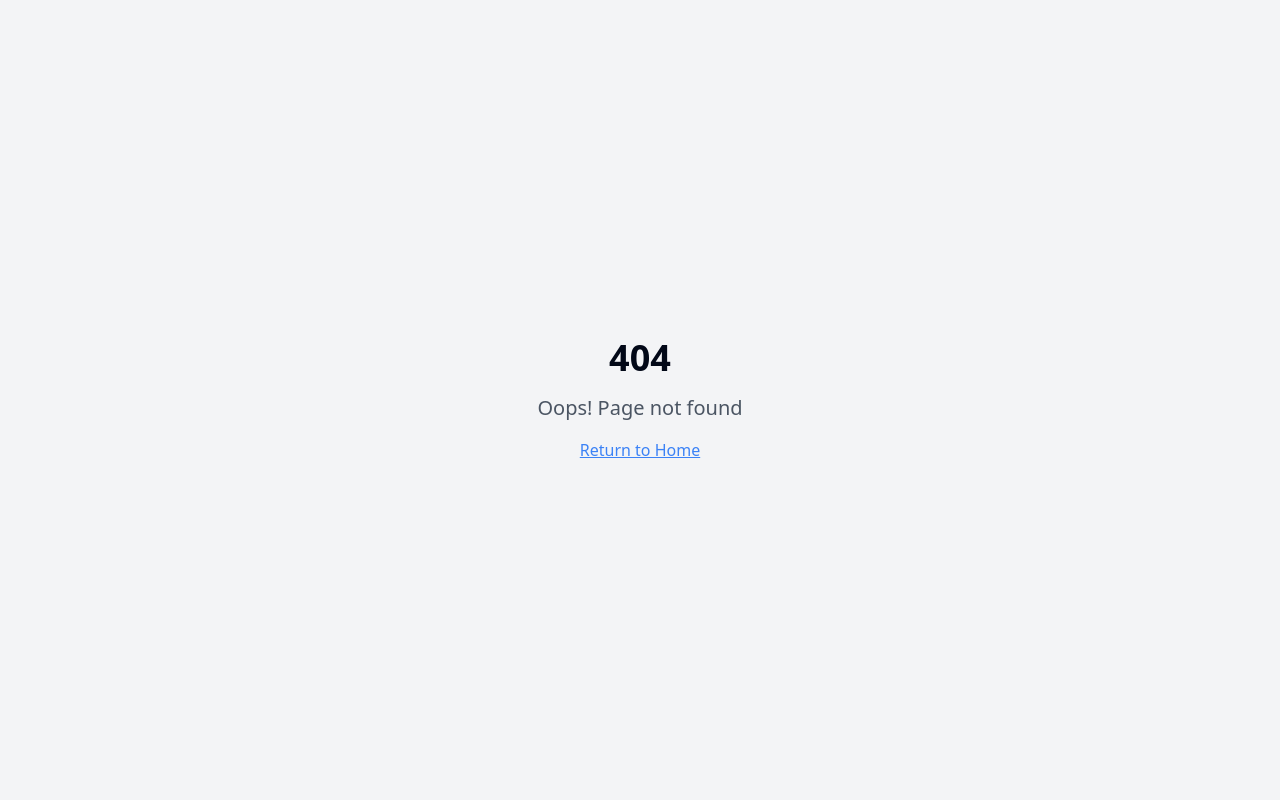
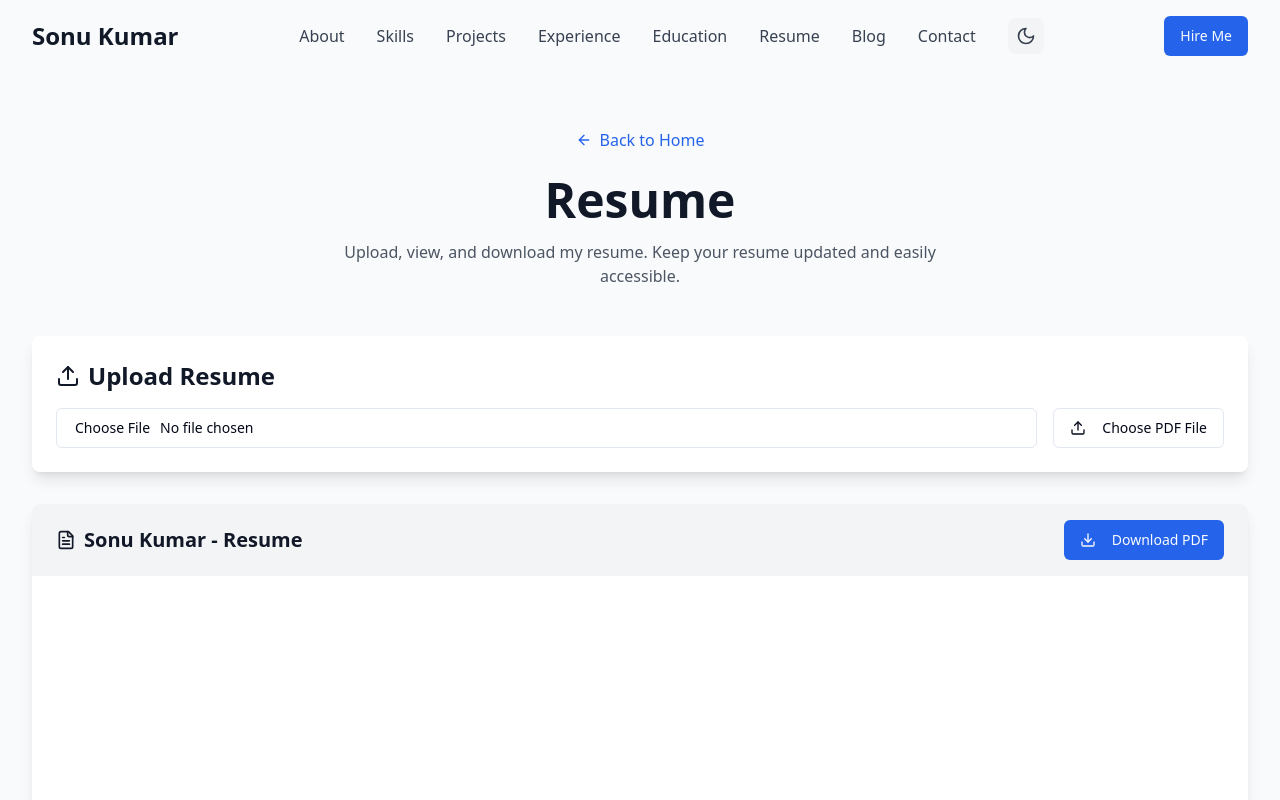
Before and after one commit to sonukg/compose-screen-showcase, a React (Vite) app: page /resume in a window 1280 px wide. Before the commit this address had no page. Shown: the top 800 px of the page. Built offline with nearby package versions, Linux system fonts and the light colour scheme.

Commit message:
feat: Implement resume upload and management
- Created a separate page for resume upload, display, and download functionality.
- Removed the resume section from the main page.

```diff
--- a/src/App.tsx
+++ b/src/App.tsx
@@ -9,6 +9,7 @@ import Index from "./pages/Index";
 import ProjectDetails from "./pages/ProjectDetails";
 import Blog from "./pages/Blog";
 import BlogDetail from "./pages/BlogDetail";
+import Resume from "./pages/Resume";
 import NotFound from "./pages/NotFound";
 
 const queryClient = new QueryClient();
@@ -25,6 +26,7 @@ const App = () => (
             <Route path="/project/:id" element={<ProjectDetails />} />
             <Route path="/blog" element={<Blog />} />
             <Route path="/blog/:id" element={<BlogDetail />} />
+            <Route path="/resume" element={<Resume />} />
             {/* ADD ALL CUSTOM ROUTES ABOVE THE CATCH-ALL "*" ROUTE */}
             <Route path="*" element={<NotFound />} />
           </Routes>
--- a/src/components/portfolio/Navigation.tsx
+++ b/src/components/portfolio/Navigation.tsx
@@ -67,12 +67,12 @@ const Navigation = () => {
                 {item}
               </button>
             ))}
-            <button
-              onClick={() => scrollToSection('resume')}
+            <Link
+              to="/resume"
               className="text-gray-700 dark:text-gray-300 hover:text-blue-600 dark:hover:text-blue-400 transition-colors"
             >
               Resume
-            </button>
+            </Link>
             <Link
               to="/blog"
               className="text-gray-700 dark:text-gray-300 hover:text-blue-600 dark:hover:text-blue-400 transition-colors"
--- a/src/pages/Index.tsx
+++ b/src/pages/Index.tsx
@@ -6,7 +6,6 @@ import SkillsSection from '@/components/portfolio/SkillsSection';
 import ProjectsSection from '@/components/portfolio/ProjectsSection';
 import ExperienceSection from '@/components/portfolio/ExperienceSection';
 import EducationSection from '@/components/portfolio/EducationSection';
-import ResumeSection from '@/components/portfolio/ResumeSection';
 import ContactSection from '@/components/portfolio/ContactSection';
 import Navigation from '@/components/portfolio/Navigation';
 import Footer from '@/components/portfolio/Footer';
@@ -22,7 +21,6 @@ const Index = () => {
         <ProjectsSection />
         <ExperienceSection />
         <EducationSection />
-        <ResumeSection />
         <ContactSection />
       </main>
       <Footer />
--- /dev/null
+++ b/src/pages/Resume.tsx
@@ -0,0 +1,143 @@
+
+import React, { useState } from 'react';
+import { Button } from '@/components/ui/button';
+import { Input } from '@/components/ui/input';
+import { Download, Upload, FileText, ArrowLeft } from 'lucide-react';
+import { Link } from 'react-router-dom';
+import Navigation from '@/components/portfolio/Navigation';
+import Footer from '@/components/portfolio/Footer';
+
+const Resume = () => {
+  const [resumeFile, setResumeFile] = useState<File | null>(null);
+  const [resumeUrl, setResumeUrl] = useState<string>('/sample-resume.pdf');
+
+  const handleFileUpload = (event: React.ChangeEvent<HTMLInputElement>) => {
+    const file = event.target.files?.[0];
+    if (file && file.type === 'application/pdf') {
+      setResumeFile(file);
+      const url = URL.createObjectURL(file);
+      setResumeUrl(url);
+    } else {
+      alert('Please upload a PDF file only.');
+    }
+  };
+
+  const handleDownload = () => {
+    const link = document.createElement('a');
+    link.href = resumeUrl;
+    link.download = resumeFile ? resumeFile.name : 'Sonu_Kumar_Resume.pdf';
+    document.body.appendChild(link);
+    link.click();
+    document.body.removeChild(link);
+  };
+
+  return (
+    <div className="min-h-screen bg-gray-50 dark:bg-gray-900">
+      <Navigation />
+      <main className="pt-20">
+        <div className="max-w-7xl mx-auto px-4 sm:px-6 lg:px-8 py-12">
+          {/* Header */}
+          <div className="text-center mb-12">
+            <Link
+              to="/"
+              className="inline-flex items-center text-blue-600 hover:text-blue-700 mb-6"
+            >
+              <ArrowLeft className="w-4 h-4 mr-2" />
+              Back to Home
+            </Link>
+            <h1 className="text-4xl md:text-5xl font-bold text-gray-900 dark:text-white mb-4">
+              Resume
+            </h1>
+            <p className="text-gray-600 dark:text-gray-400 max-w-2xl mx-auto">
+              Upload, view, and download my resume. Keep your resume updated and easily accessible.
+            </p>
+          </div>
+
+          {/* Upload Section */}
+          <div className="bg-white dark:bg-gray-800 rounded-lg shadow-lg p-6 mb-8">
+            <h2 className="text-2xl font-bold text-gray-900 dark:text-white mb-4 flex items-center">
+              <Upload className="w-6 h-6 mr-2" />
+              Upload Resume
+            </h2>
+            <div className="flex flex-col sm:flex-row gap-4 items-center">
+              <Input
+                type="file"
+                accept=".pdf"
+                onChange={handleFileUpload}
+                className="flex-1"
+              />
+              <Button
+                onClick={() => document.querySelector('input[type="file"]')?.click()}
+                variant="outline"
+                className="w-full sm:w-auto"
+              >
+                <Upload className="w-4 h-4 mr-2" />
+                Choose PDF File
+              </Button>
+            </div>
+            {resumeFile && (
+              <p className="text-green-600 dark:text-green-400 mt-2">
+                ✓ File uploaded: {resumeFile.name}
+              </p>
+            )}
+          </div>
+
+          {/* Resume Viewer */}
+          <div className="bg-white dark:bg-gray-800 rounded-lg shadow-lg overflow-hidden">
+            <div className="bg-gray-100 dark:bg-gray-700 px-6 py-4 flex flex-col sm:flex-row justify-between items-center gap-4">
+              <h2 className="text-xl font-semibold text-gray-900 dark:text-white flex items-center">
+                <FileText className="w-5 h-5 mr-2" />
+                {resumeFile ? resumeFile.name : 'Sonu Kumar - Resume'}
+              </h2>
+              <Button
+                onClick={handleDownload}
+                className="bg-blue-600 hover:bg-blue-700 dark:bg-blue-700 dark:hover:bg-blue-800 w-full sm:w-auto"
+              >
+                <Download className="w-4 h-4 mr-2" />
+                Download PDF
+              </Button>
+            </div>
+
+            {/* PDF Viewer */}
+            <div className="h-96 md:h-[700px] w-full">
+              <iframe
+                src={resumeUrl}
+                className="w-full h-full border-0"
+                title="Resume PDF"
+              />
+            </div>
+          </div>
+
+          {/* Actions */}
+          <div className="flex flex-col sm:flex-row gap-4 mt-8 justify-center">
+            <Button
+              onClick={handleDownload}
+              size="lg"
+              className="bg-blue-600 hover:bg-blue-700 dark:bg-blue-700 dark:hover:bg-blue-800"
+            >
+              <Download className="w-5 h-5 mr-2" />
+              Download Resume
+            </Button>
+            <Link to="/#contact">
+              <Button
+                variant="outline"
+                size="lg"
+                className="w-full"
+              >
+                Contact Me
+              </Button>
+            </Link>
+          </div>
+
+          {/* Help Text */}
+          <div className="text-center text-sm text-gray-500 dark:text-gray-400 mt-8">
+            <p>Supported format: PDF files only. Maximum file size: 10MB</p>
+          </div>
+        </div>
+      </main>
+      <Footer />
+    </div>
+  );
+};
+
+export default Resume;
```
